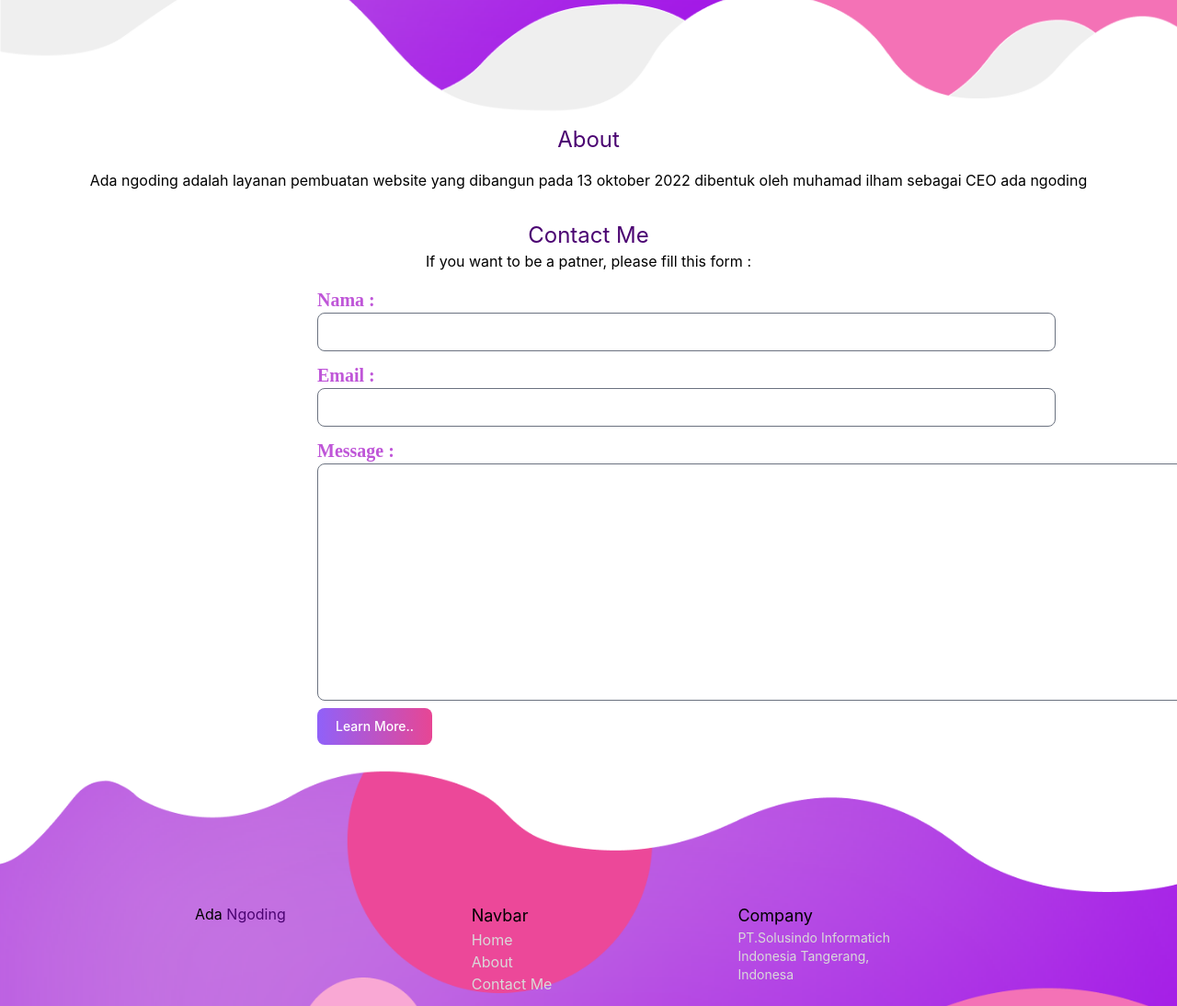
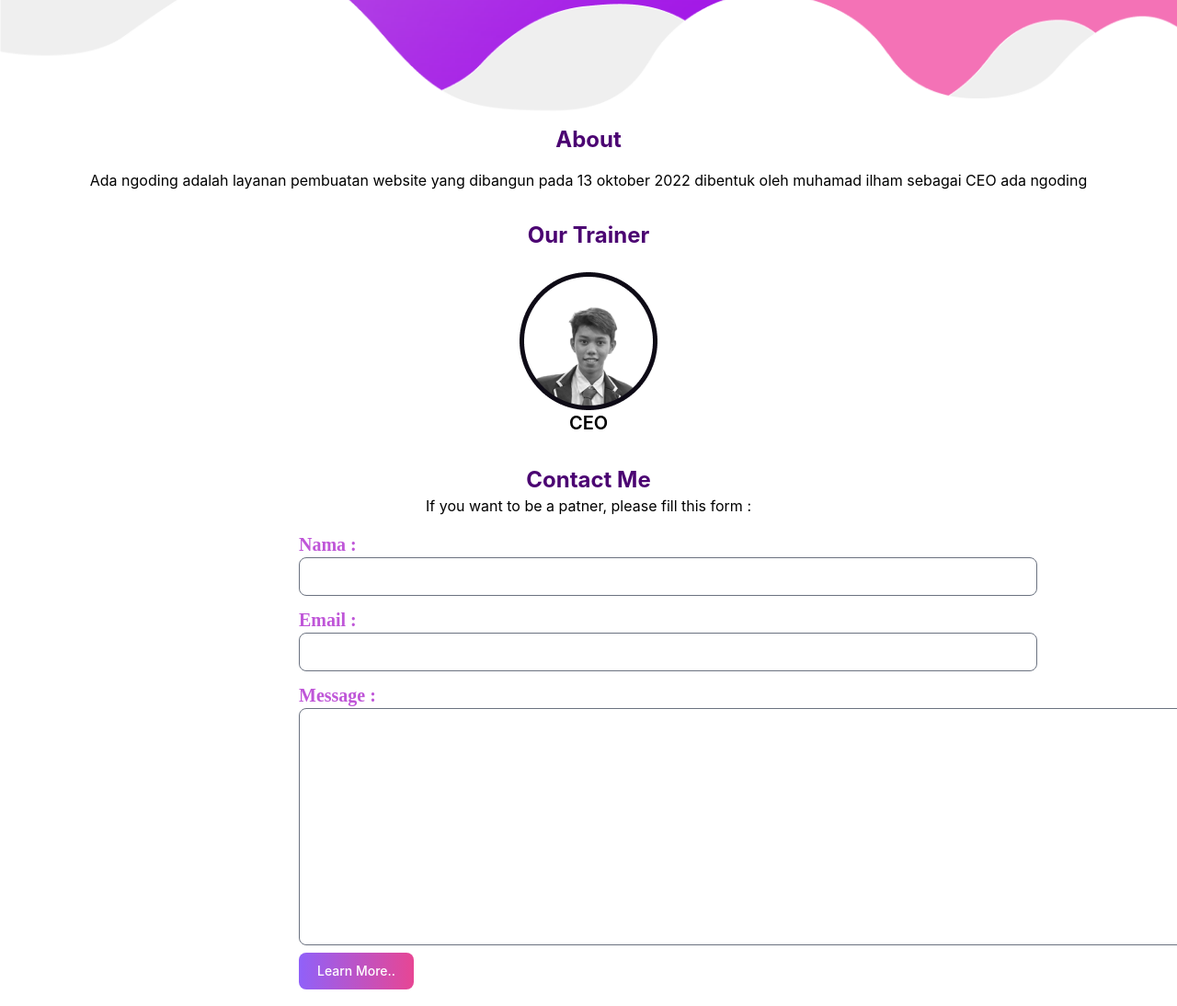
Before and after one commit to barrqyu/web-pt, a website: page index.html in a window 1280 px wide. Shown: the part 680-1774 px from the top of the page at 92% size. Drawn offline with nearby package versions, Linux system fonts and the light colour scheme.

Commit message:
ada ngoding

```diff
--- a/index.html
+++ b/index.html
@@ -102,7 +102,7 @@
             </div>
           </div>
           <div>
-            <img class="mt-[170px] md:mt-0 md:h-[200px] w-[100%]" src="./assets/vektor4.png" alt="">
+            <img class="mt-[35px] md:mt-0 md:h-[200px] w-[100%]" src="./assets/vektor4.png" alt="">
           </div>
         </div>
     </div>
@@ -110,7 +110,7 @@
     <!-- about -->
     <div class="px-4 pt-4">
     <div class="flex justify-center mb-4">
-      <h1 class="text-2xl text-[#4B0372]">About</h1>
+      <h1 class="text-2xl text-[#4B0372] font-bold">About</h1>
     </div>
     <div class="flex justify-center text-center">
       <p>Ada ngoding adalah layanan pembuatan website yang dibangun pada
@@ -118,17 +118,31 @@
       </p>
     </div>
     </div>
+    <!-- Our trainer -->
+    <div class="flex flex-col mt-8">
+      <div class="flex justify-center">
+        <h1 class="text-2xl text-[#4B0372] font-bold">Our Trainer</h1>
+      </div>
+      <div>
+        <div class="flex justify-center mt-6">
+          <img src="./assets/frame2.png" class="" alt="">
+        </div>
+        <div class="flex justify-center">
+          <h2 class="font-semibold text-xl">CEO</h2>
+        </div>
+      </div>
+    </div>
     <!-- Contact Me -->
     <div class="flex flex-col mt-8">
       <div>
         <div class="flex justify-center">
-          <h1 class="text-2xl text-[#4B0372]">Contact Me</h1>
+          <h1 class="text-2xl text-[#4B0372] font-bold">Contact Me</h1>
         </div>
         <div class="flex justify-center mb-4">
           <p>If you want to be a patner, please fill this form :</p>
         </div>
         <div class="flex justify-center items-center">
-            <div class="w-[50%] md:ml-[50px]">
+            <div class="w-[50%] md:ml-[10px]">
                 <form action="" class="font-['poppins'] text-[#BF56D8] font-extrabold md:text-xl" >Nama :</form>
                 <input type="text" class="md:w-[803px] rounded-lg">
                 <form action="" class="font-[poppins] text-[#BF56D8] font-extrabold md:text-xl mt-3">Email :</form>
```
Also changed, not shown: assets/Frame2.png (added), assets/frame1.png (added), dist/output.css.
